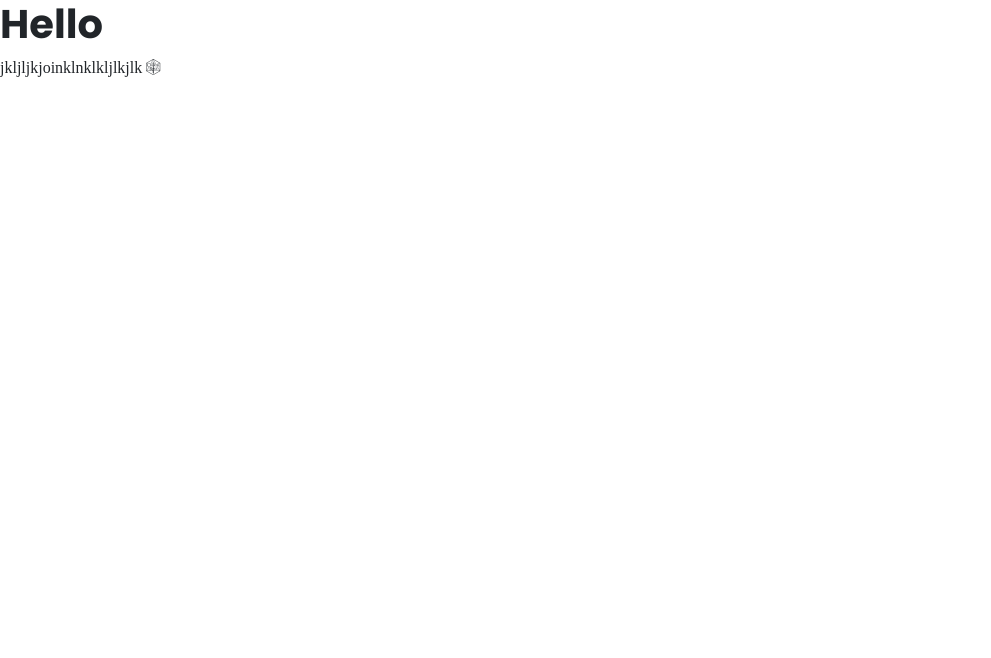
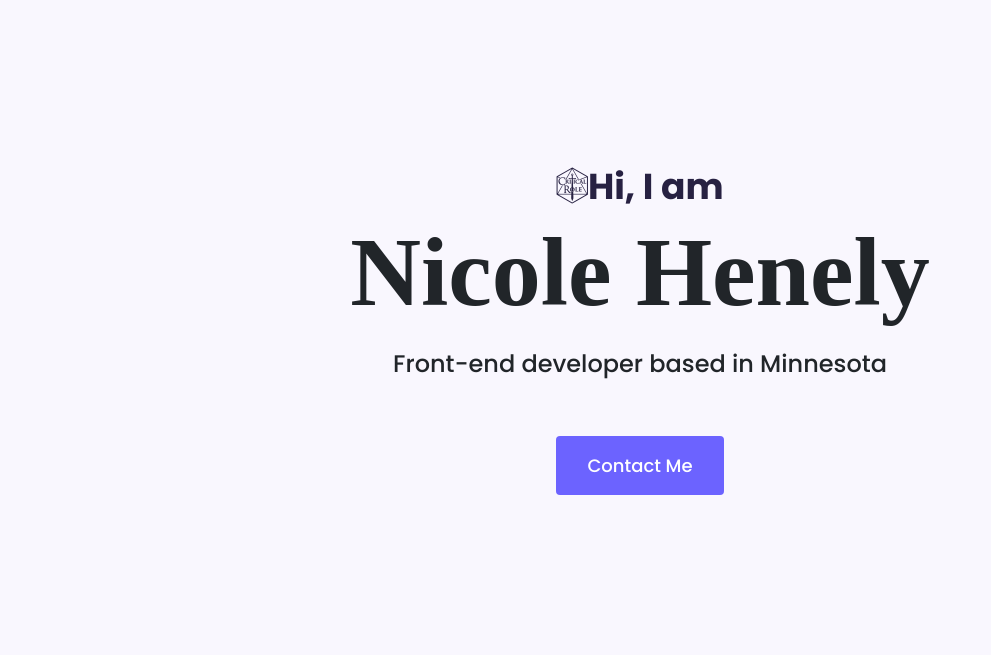
Before and after one commit to Nhenely/portfolio-project, a plain HTML site: page index.html in a window 1280 px wide. Shown: the whole page, without its empty margins (0-991 px from the left). Drawn offline with nearby package versions, Linux system fonts and the light colour scheme; a web font is replaced by a local one.

Commit message:
Added hero HTML and CSS

```diff
--- a/index.html
+++ b/index.html
@@ -24,7 +24,13 @@
     <title>Document</title>
   </head>
   <body>
-    <h1>Hello</h1>
-    <p>jkljljkjoinklnklkljlkjlk <i class="fab fa-critical-role"></i></p>
+    <div class="hero">
+      <p><i class="fab fa-critical-role"></i>Hi, I am</p>
+      <h1>Nicole Henely</h1>
+      <h2 class="mb-5">Front-end developer based in Minnesota</h2>
+      <div>
+        <a href="#" class="btn btn-branding">Contact Me</a>
+      </div>
+    </div>
   </body>
 </html>
--- a/styles/portfolio.css
+++ b/styles/portfolio.css
@@ -1,8 +1,53 @@
-h1 {
-  font-family: "Poppins", sans-serif;
+:root {
+  --branding-color: #6c63ff;
+  --secondary-color: #f9f7fe;
+  --heading-font-family: "Playfair Display", serif;
+  --default-font-family: "Poppins", sans-serif;
+}
+body {
+  font-family: var(--default-font-family);
+}
+
+h1,
+h2,
+h3,
+h4,
+h5,
+h6 {
+  font-family: var(--heading-font-family);
   font-weight: bold;
 }
+h1 {
+  font-size: 98px;
+}
+
 p {
-  font-family: "Playfair Display", serif;
   font-weight: normal;
 }
+
+.hero {
+  background: var(--secondary-color);
+  text-align: center;
+  padding: 160px 20px;
+}
+.hero p {
+  font-size: 36px;
+  font-weight: bold;
+  margin: 0;
+  color: #272142;
+}
+.hero h2 {
+  font-family: var(--default-font-family);
+  font-weight: normal;
+  line-height: 2;
+  font-size: 24px;
+}
+
+.btn-branding {
+  background: var(--branding-color);
+  border-radius: 4px;
+  color: white;
+  font-size: 18px;
+  line-height: 27px;
+  padding: 15px 30px;
+}
```
